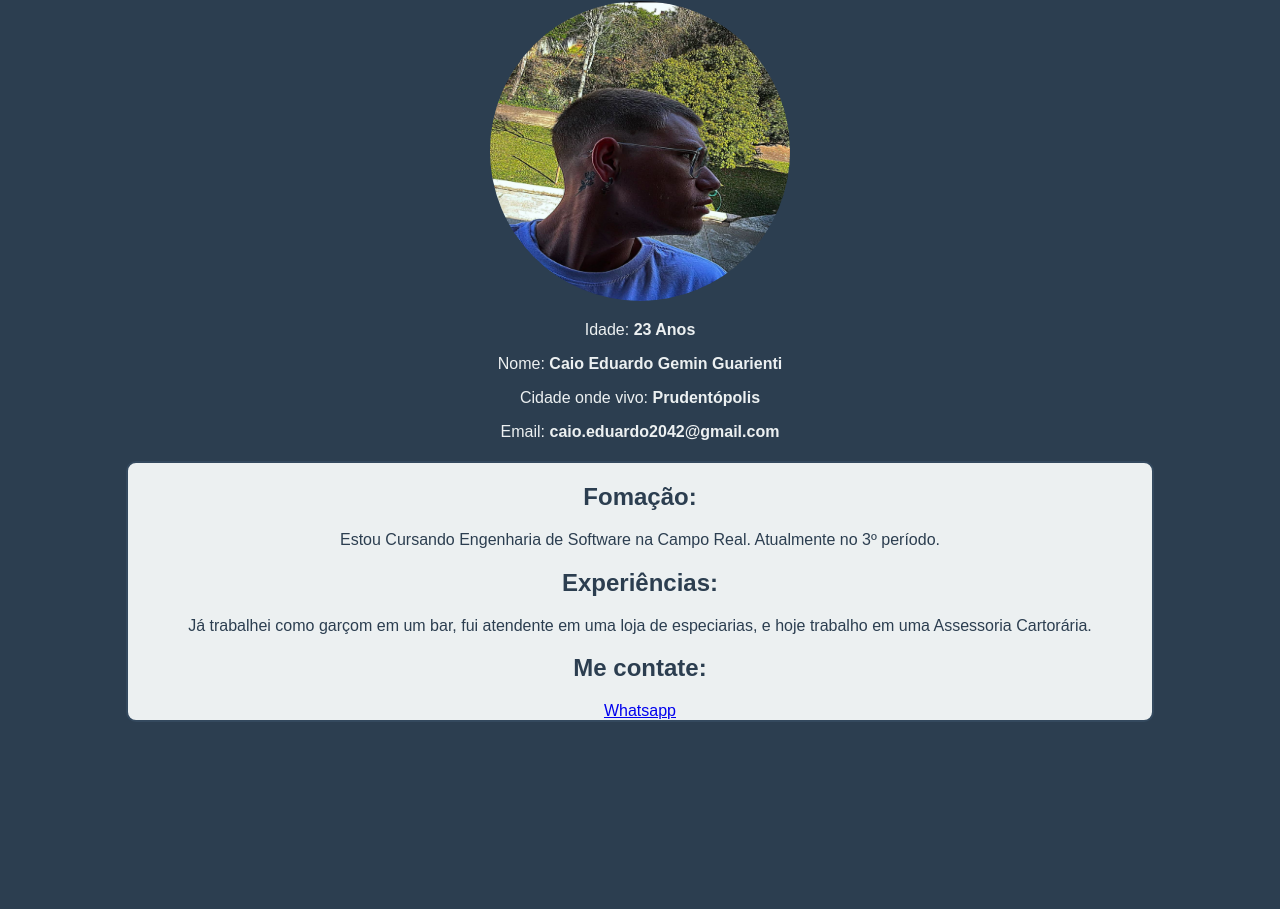
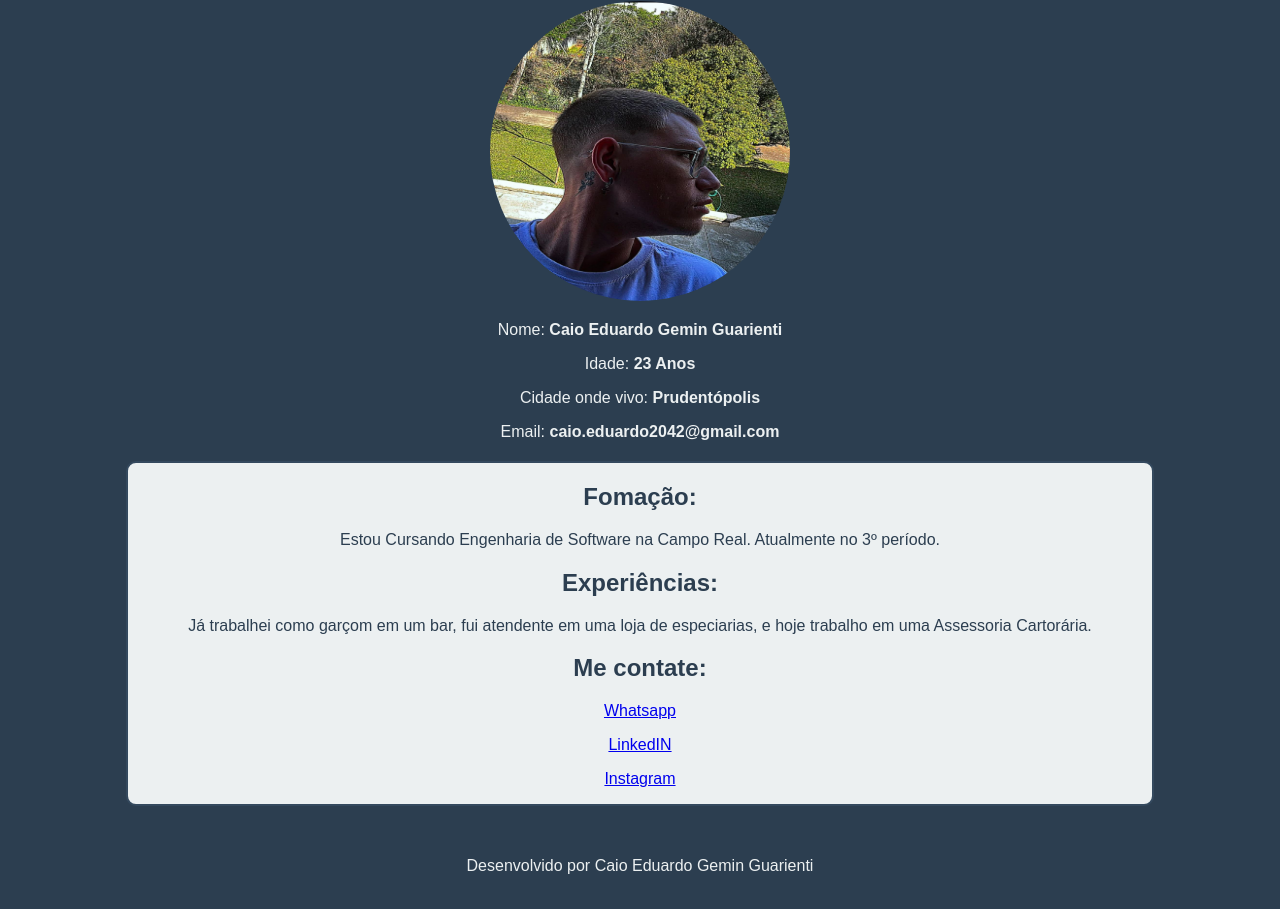
Before and after one commit to CaioEduardoGemin/DSWM, a plain HTML site: page DSWM/Curriculo/index.html in a window 1280 px wide. Shown: the part 79-988 px from the top of the page. Before the commit the page ends 881 px from the top, so only its background shows below. Drawn offline with Linux system fonts and the light colour scheme.

Commit message:
Update index.html

```diff
--- a/DSWM/Curriculo/index.html
+++ b/DSWM/Curriculo/index.html
@@ -9,8 +9,8 @@
 </head>
 <body>
     <img src="Foto.jpg" alt="Ft" id="Foto">
+    <p>Nome: <strong> Caio Eduardo Gemin Guarienti </strong> </p>
     <p>Idade: <strong> 23 Anos </strong> </p>
-    <p>Nome: <strong> Caio Eduardo Gemin Guarienti </strong> </p>
     <p>Cidade onde vivo: <strong> Prudentópolis </strong> </p>
     <p>Email: <strong> caio.eduardo2042@gmail.com </strong> </p>
     <p></p>
@@ -20,12 +20,12 @@
 <h2><strong>Experiências: </strong></h2>
 <p>Já trabalhei como garçom em um bar, fui atendente em uma loja de especiarias, e hoje trabalho em uma Assessoria Cartorária. </p>
 <h2><strong>Me contate: </strong></h2>
-    <a href="https.//wa.me/5542998591077" target="_blank" color: white>Whatsapp </a>
- </div>
-
-
-
-
-
+    <a href="https://wa.me/5542998591077" target="_blank">Whatsapp </a>
+    <p><a href="https://www.linkedin.com/in/caio-eduardo-b63343353" target="_blank">LinkedIN </a></p>
+    <p><a href="https://www.instagram.com/caiogemin_/" target="_blank">Instagram</a></p>
+</div>
+<div id="rodapé">
+<p>Desenvolvido por Caio Eduardo Gemin Guarienti</p>
+</div>
     </body>
 </html>
```
